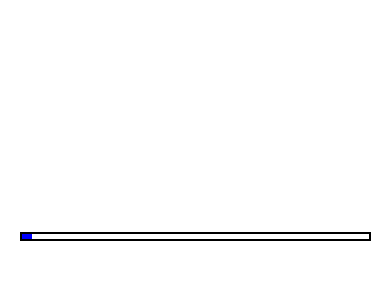
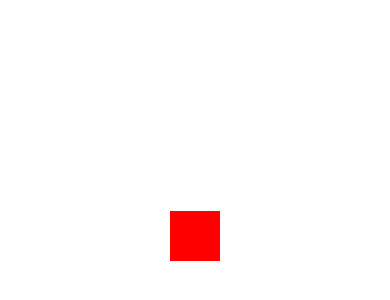
Before and after one commit to BrooklinJazz/react-native-animated, a React Native app: screen / in a window 390 px wide. Shown: the part 186-486 px from the top of the page. Built offline with nearby package versions, Linux system fonts and the light colour scheme.

Commit message:
Spring Example

```diff
--- a/App.tsx
+++ b/App.tsx
@@ -1,6 +1,7 @@
-import React from "react";
+import React, { useState } from "react";
 import styled from "styled-components/native";
 import { MathBarExample } from "./MathBarExample";
+import { Animated, TouchableWithoutFeedback } from "react-native";
 
 const Center = styled.View`
   width: 100%;
@@ -9,11 +10,44 @@ const Center = styled.View`
   align-items: center;
 `;
 
-export default function App() {
+const Spring = () => {
+  let animation = new Animated.Value(1);
+
+  const expand = () => Animated.spring(animation, { toValue: 2 }).start();
+  const shrink = () => Animated.spring(animation, { toValue: 1 }).start();
+
+  // have to use non useState value because animations and hooks
+  // have cancelling interaction for unknown reason
+  let shouldExpand = true
+  const startAnimation = () => {
+    if (shouldExpand) {
+      expand();
+    } else {
+      shrink();
+    }
+    shouldExpand = !shouldExpand
+  };
+
+  const width = animation.interpolate({
+    inputRange: [1, 2],
+    outputRange: [50, 300],
+  });
+  const height = animation.interpolate({
+    inputRange: [1, 2],
+    outputRange: [50, 100],
+  });
 
   return (
+    <TouchableWithoutFeedback onPress={startAnimation}>
+      <Animated.View style={{ backgroundColor: "red", height, width }} />
+    </TouchableWithoutFeedback>
+  );
+};
+
+export default function App() {
+  return (
     <Center>
-        <MathBarExample/>
+      <Spring />
     </Center>
   );
 }
```
